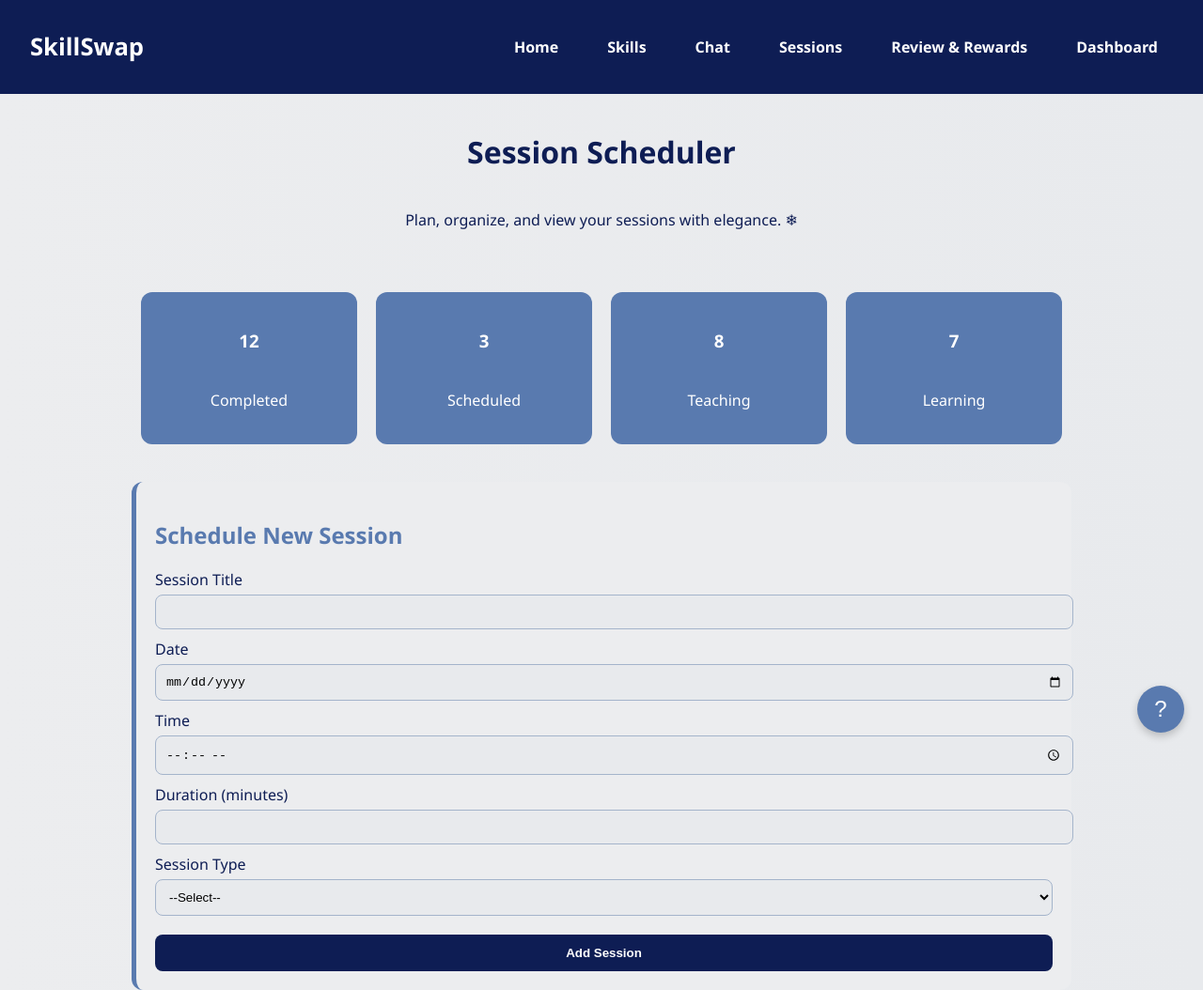
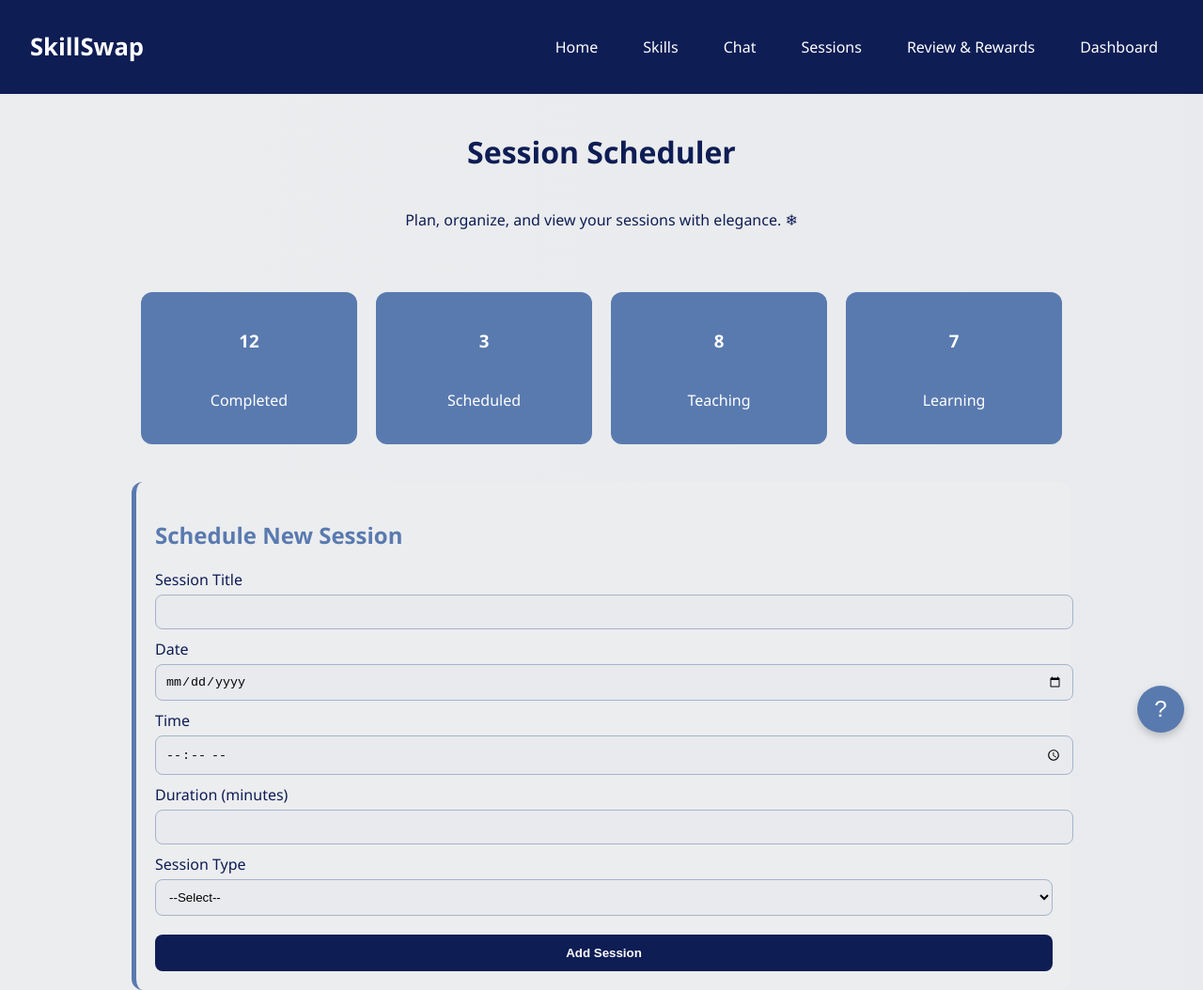
Before and after one commit to Avikapawar/SKILL-SWAP, a plain HTML site: page skills.html in a window 1280 px wide. Shown: the top 1054 px of the page at 94% size. Drawn offline with Linux system fonts and the light colour scheme.

Commit message:
anchor index fix

```diff
--- a/skills.html
+++ b/skills.html
@@ -30,24 +30,6 @@
 
       header h1 {
         margin-top: 16px;
-      }
-
-      nav {
-        display: flex;
-        justify-content: center;
-        gap: 20px;
-        background: var(--dark-blue);
-        padding: 10px 0;
-      }
-
-      nav a {
-        color: white;
-        text-decoration: none;
-        font-weight: bold;
-      }
-
-      nav a:hover {
-        text-decoration: underline;
       }
 
       .container {
```
